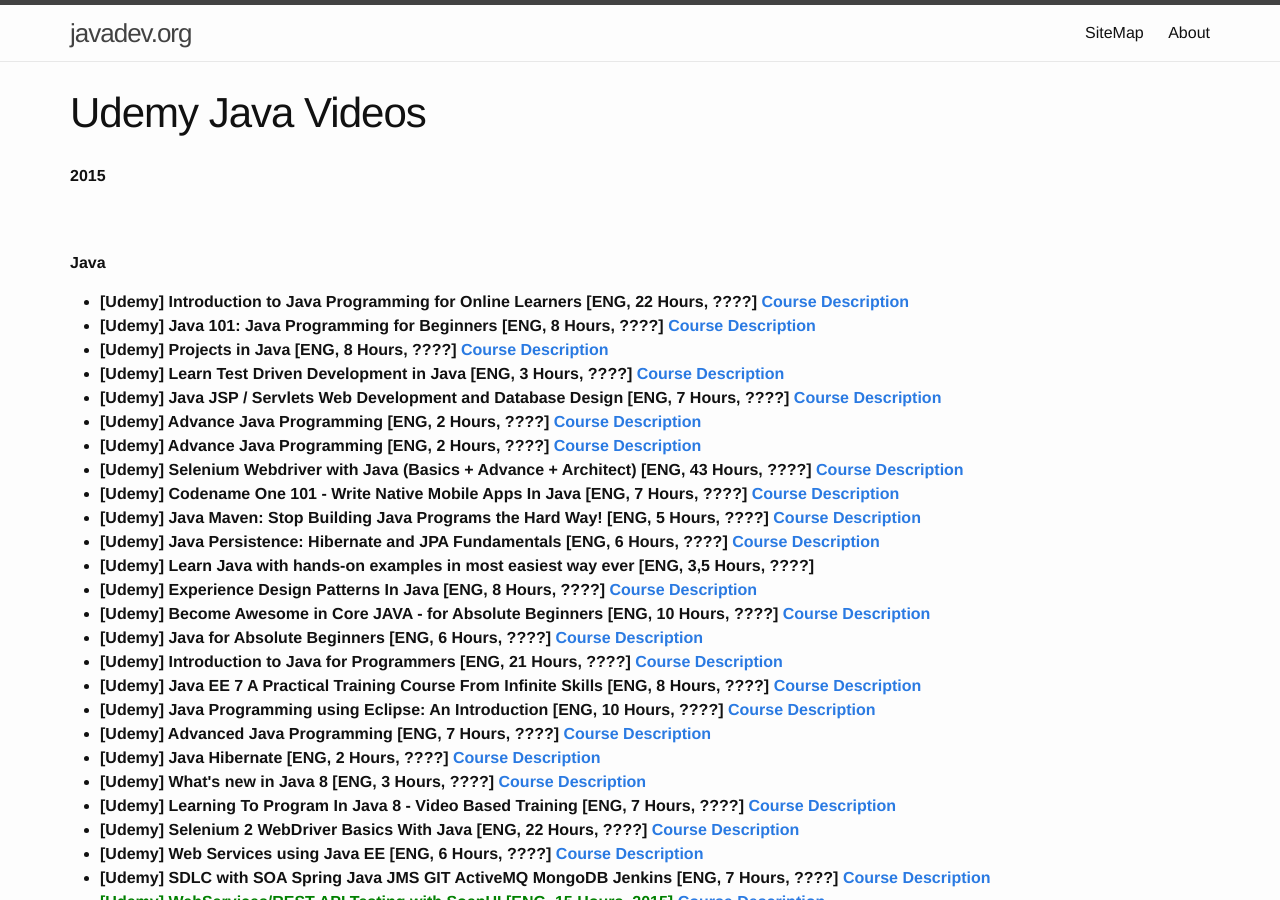
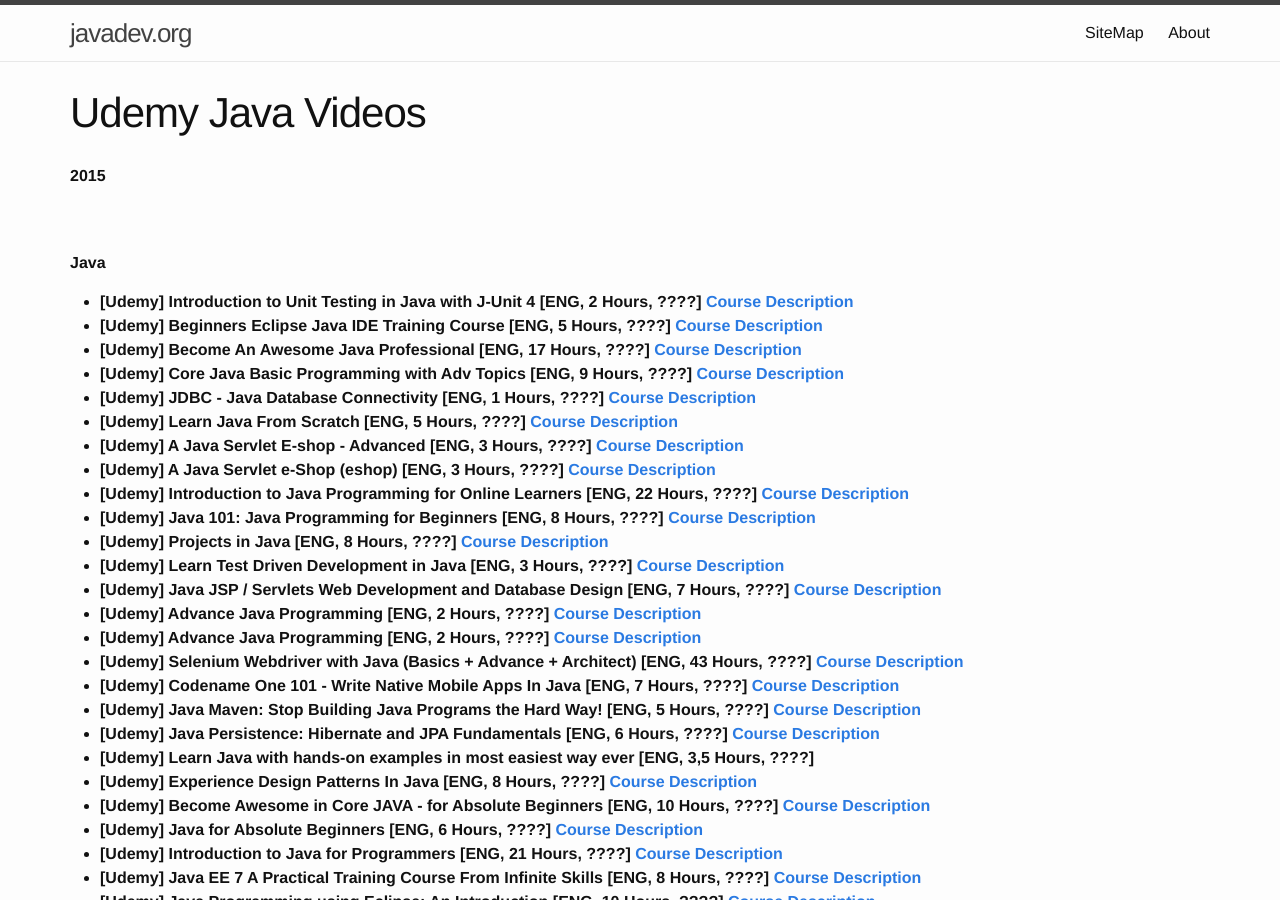
Before and after one commit to webmakaka/javadev.org, a Jekyll site: the page built from website/library/collections/video/paid/udemy.md, in a window 1280 px wide and 900 px high. Built offline with Jekyll 4.4.1, drawn with Linux system fonts in a browser that asks for light colours; some of the changed text lies outside the part shown.

Commit message:
Update udemy.md

```diff
--- a/website/library/collections/video/paid/udemy.md
+++ b/website/library/collections/video/paid/udemy.md
@@ -10,6 +10,16 @@
 <strong>Java</strong>
 
 <ul>
+<li><strong>[Udemy] Introduction to Unit Testing in Java with J-Unit 4 [ENG, 2 Hours, ????] <a href="https://www.udemy.com/introduction-to-unit-testing-java/">Course Description</a></strong></li>
+<li><strong>[Udemy] Beginners Eclipse Java IDE Training Course [ENG, 5 Hours, ????] <a href="https://www.udemy.com/beginners-eclipse-java-ide-training-course/">Course Description</a></strong></li>
+<li><strong>[Udemy] Become An Awesome Java Professional [ENG, 17 Hours, ????] <a href="https://www.udemy.com/java-programming-wizard/">Course Description</a></strong></li>
+<li><strong>[Udemy] Core Java Basic Programming with Adv Topics [ENG, 9 Hours, ????] <a href="https://www.udemy.com/core-java-basic-programming-with-adv-topics/">Course Description</a></strong></li>
+<li><strong>[Udemy] JDBC - Java Database Connectivity [ENG, 1 Hours, ????] <a href="https://www.udemy.com/jdbc-java-database-connectivity/">Course Description</a></strong></li>
+<li><strong>[Udemy] Learn Java From Scratch [ENG, 5 Hours, ????] <a href="https://www.udemy.com/learnjava/">Course Description</a></strong></li>
+
+<li><strong>[Udemy] A Java Servlet E-shop - Advanced [ENG, 3 Hours, ????] <a href="https://www.udemy.com/a-java-servlet-e-shop-advanced/">Course Description</a></strong></li>
+
+<li><strong>[Udemy] A Java Servlet e-Shop (eshop) [ENG, 3 Hours, ????] <a href="https://www.udemy.com/servlet-eshop/">Course Description</a></strong></li>
 <li><strong>[Udemy] Introduction to Java Programming for Online Learners [ENG, 22 Hours, ????] <a href="https://www.udemy.com/learning-to-program-in-java-a-supplement-for-online-academic-learners/">Course Description</a></strong></li>
 <li><strong>[Udemy] Java 101: Java Programming for Beginners [ENG, 8 Hours, ????] <a href="https://www.udemy.com/java-programming-for-beginners/">Course Description</a></strong></li>
 <li><strong>[Udemy] Projects in Java [ENG, 8 Hours, ????] <a href="https://www.udemy.com/learn-java-by-building-projects/">Course Description</a></strong></li>
@@ -86,6 +96,10 @@
 <strong>Andoid</strong>
 
 <ul>
+
+<li><strong>[Udemy][android] Android Development with Java Essentials [ENG, 8 Hours, 2015]</strong><a href="https://www.udemy.com/android-development-with-java-essentials/"> Course Description</a></li>
+
+
 <li><strong>[Udemy][android] Java Essentials for Android [ENG, 9 Hours, 2015]</strong><a href="https://www.udemy.com/java-essentials-for-android/"> Course Description</a></li>
 
 
```
